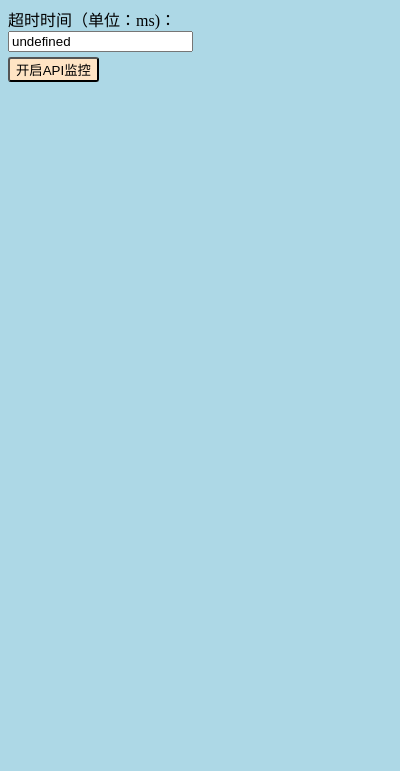
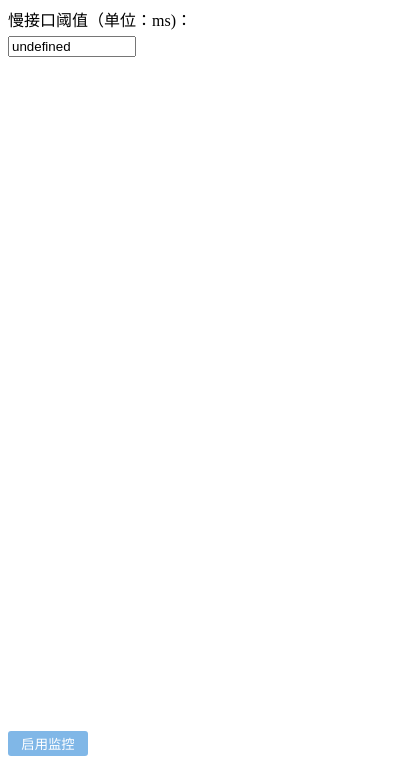
Before and after one commit to zhangjiapeng23/ApiMonitor, a browser extension: page popup.html in a window 400 px wide. Shown: the part 73-844 px from the top of the page. Drawn offline with Linux system fonts and the light colour scheme.

Commit message:
update text and images

```diff
--- a/popup.css
+++ b/popup.css
@@ -1,15 +1,15 @@
 html {
-    background-color: lightblue;
+    background-color: white;
 }
 
 .main {
-    height: 250px;
+    height: 170px;
     width: 200px;
 
 }
 
 h1 {
-    color: blue;
+    color: blueviolet;
     text-align: center;
 }
 
@@ -18,7 +18,18 @@ h1 {
 }
 
 #launch {
+    position: fixed;
+    bottom: 15px;
+    background-color: #80b7e7;
+    border: 1px;
+    border-radius: 3px;
+    color: white;
+    height: 25px;
+    width: 80px;
+
+}
+
+#duration-time-edit {
     margin-top: 5px;
-    background-color: bisque;
-    border-radius: 3px;
+    width: 60%;
 }
--- a/popup.html
+++ b/popup.html
@@ -11,17 +11,17 @@
             <h1>Api Monitor</h1>
 
             <div id="duration-read">
-                <span >超时时间（单位：ms)：</span>
+                <span >慢接口阈值（单位：ms)：</span>
                 <span id="duration-time-read"></span>
             </div>
 
             <div id="duration-edit">
-                <span >超时时间（单位：ms)：</span>
+                <span >慢接口阈值（单位：ms)：</span>
                 <input id="duration-time-edit">
                 <span id="duration-err"></span>
             </div>
 
-            <button id="launch">启动API监控</button>
+            <button id="launch">启用监控</button>
         </div>
         <script src="./popup.js"></script>
     </body>
--- a/popup.js
+++ b/popup.js
@@ -5,14 +5,14 @@ const durationEdit = document.getElementById("duration-edit");
 window.addEventListener('load', ()=>{
     chrome.storage.local.get(["apiMonitorStatus"]).then((result) => {
         if (result.apiMonitorStatus === "true") {
-            button.innerText = "关闭API监控";
+            button.innerText = "关闭监控";
             durationEdit.style.display = 'none'
             durationRead.style.display = 'block';
             chrome.storage.local.get(["apiOvertime"]).then((result) => {
                 document.getElementById("duration-time-read").innerText = result.apiOvertime;
             });
         } else {
-            button.innerText = "开启API监控";
+            button.innerText = "启用监控";
             durationEdit.style.display = 'block'
             durationRead.style.display = 'none';
             chrome.storage.local.get(["apiOvertime"]).then((result) => {
@@ -50,11 +50,11 @@ button.addEventListener("click", function() {
 // 1: open 0: close
 function switchApiButton(status) {
     if (status === 1) {
-        button.innerText = "关闭API监控";
+        button.innerText = "关闭监控";
         durationEdit.style.display = 'none'
         durationRead.style.display = 'block';
     } else if (status === 0) {
-        button.innerText = "开启API监控";
+        button.innerText = "启用监控";
         durationEdit.style.display = 'block'
         durationRead.style.display = 'none';
         chrome.storage.local.get(["apiOvertime"]).then((result) => {
```
Also changed, not shown: content.js (+4 -3 lines), images/eye-open-128.png (added), images/eye-open-16.png (added), images/eye-open-32.png (added), images/eye-open-48.png (added), images/icon-128.png (deleted), images/icon-16.png (deleted), images/icon-32.png (deleted), images/icon-48.png (deleted), manifest.json.
